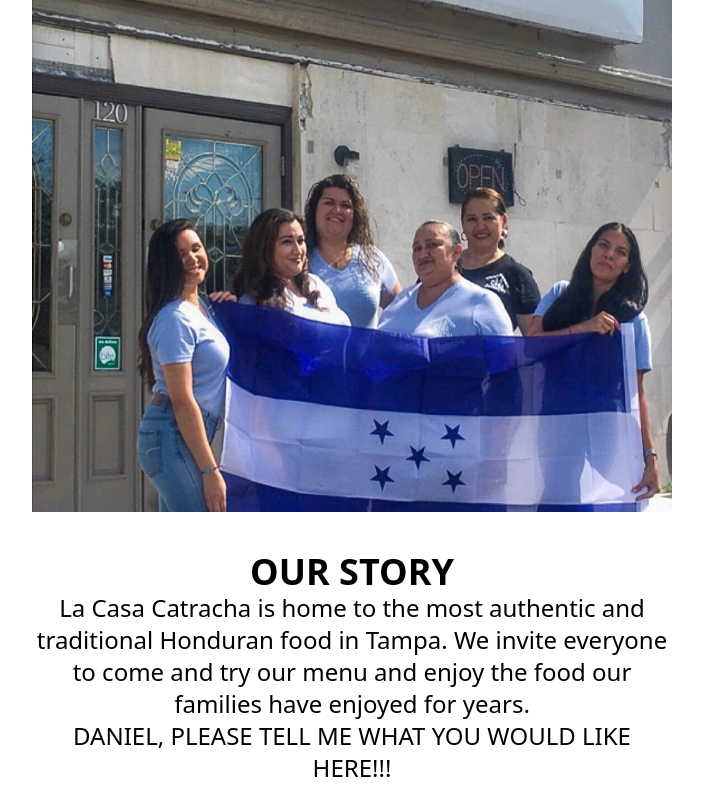
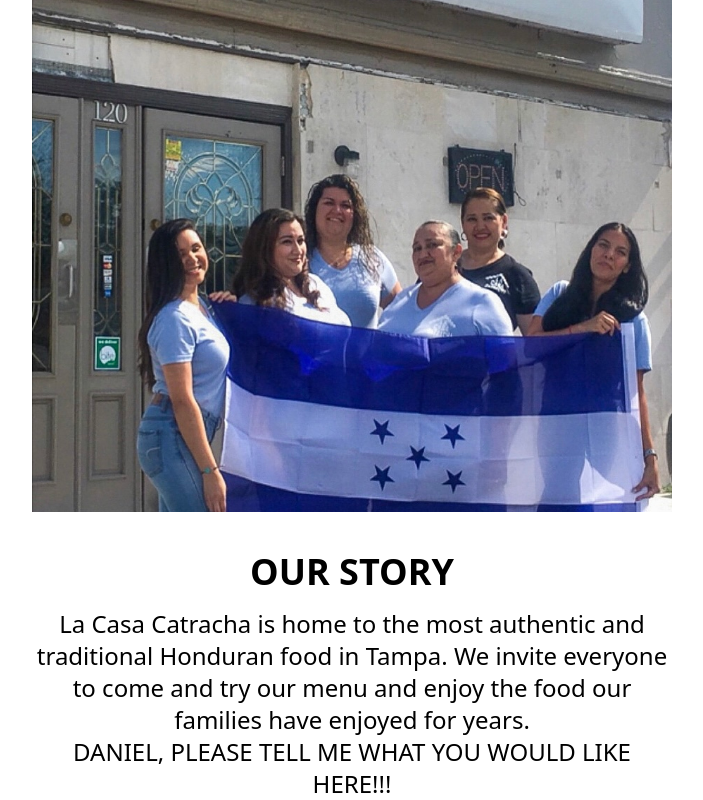
Before and after one commit to amcmillion3/la-casa-catracha, a React (Create React App) app: page /about in a window 1280 px wide. Shown: the part 665-1465 px from the top of the page, without its empty margins (288-991 px from the left). Built offline with nearby package versions, Linux system fonts and the light colour scheme.

Commit message:
Style basic desktop about page

```diff
--- a/src/Components/About/about.js
+++ b/src/Components/About/about.js
@@ -9,11 +9,11 @@ function About() {
                 <h1 className="text-4xl font-medium">ABOUT</h1>
             </div>
             <div className="flex justify-center">
-                <img src={team} alt="team-storefront" className="mt-10 w-1/2 h-screen"/>
+                <img src={team} alt="team-storefront" className="mt-10 w-full h-full lg:w-1/2 lg:h-screen"/>
             </div>
             <h2 className="flex justify-center text-4xl mt-10 font-bold">OUR STORY</h2>
             <div className="flex justify-center">
-                <p className="flex justify-center w-1/2 text-2xl text-center">La Casa Catracha is home to the most authentic and traditional Honduran food in Tampa. We invite everyone to come and try our menu and enjoy the food our families have enjoyed for years.
+                <p className="flex justify-center w-1/2 text-xl mt-4 lg:text-2xl text-center">La Casa Catracha is home to the most authentic and traditional Honduran food in Tampa. We invite everyone to come and try our menu and enjoy the food our families have enjoyed for years.
                 <br/>
                     DANIEL, PLEASE TELL ME WHAT YOU WOULD LIKE HERE!!!
                 </p>
```
